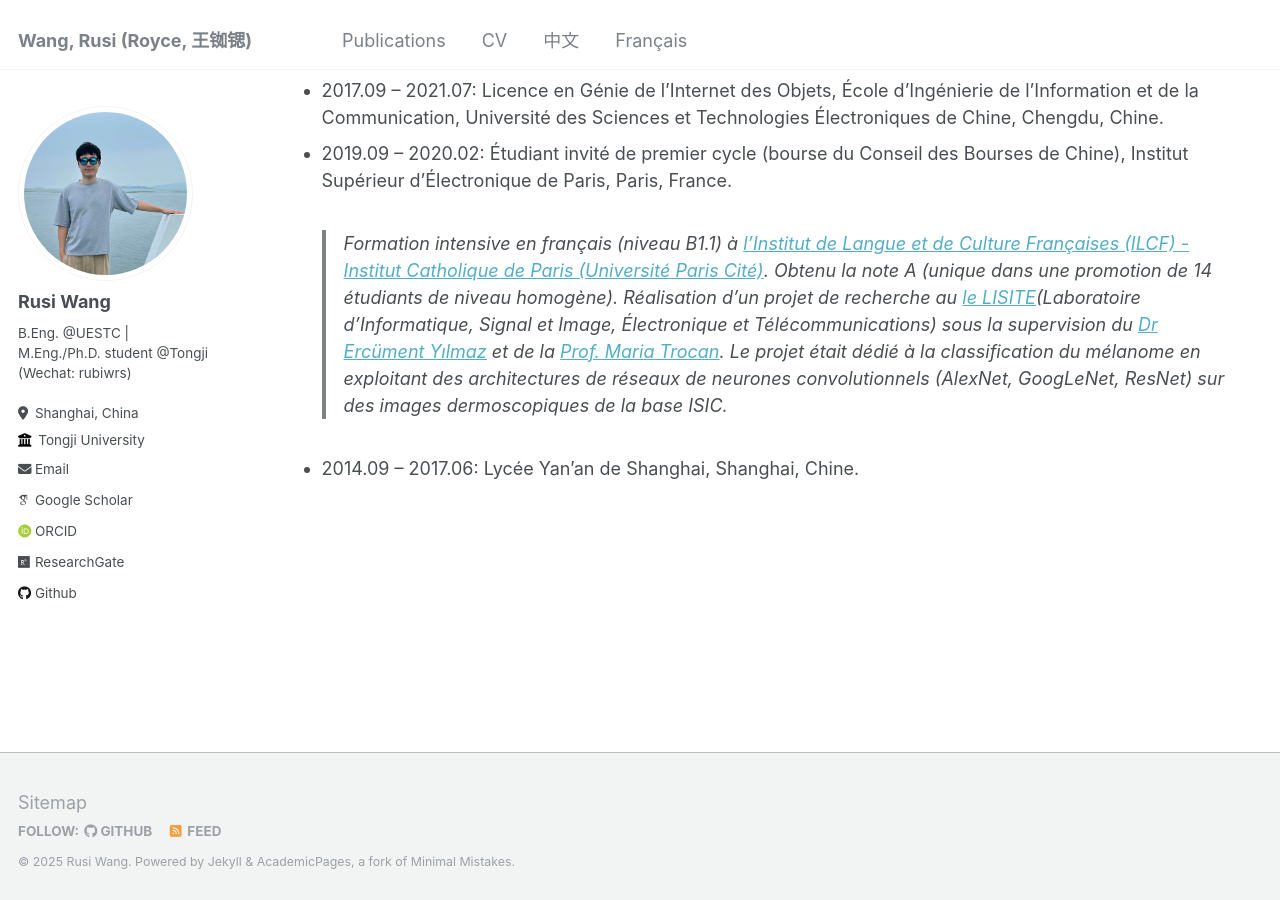
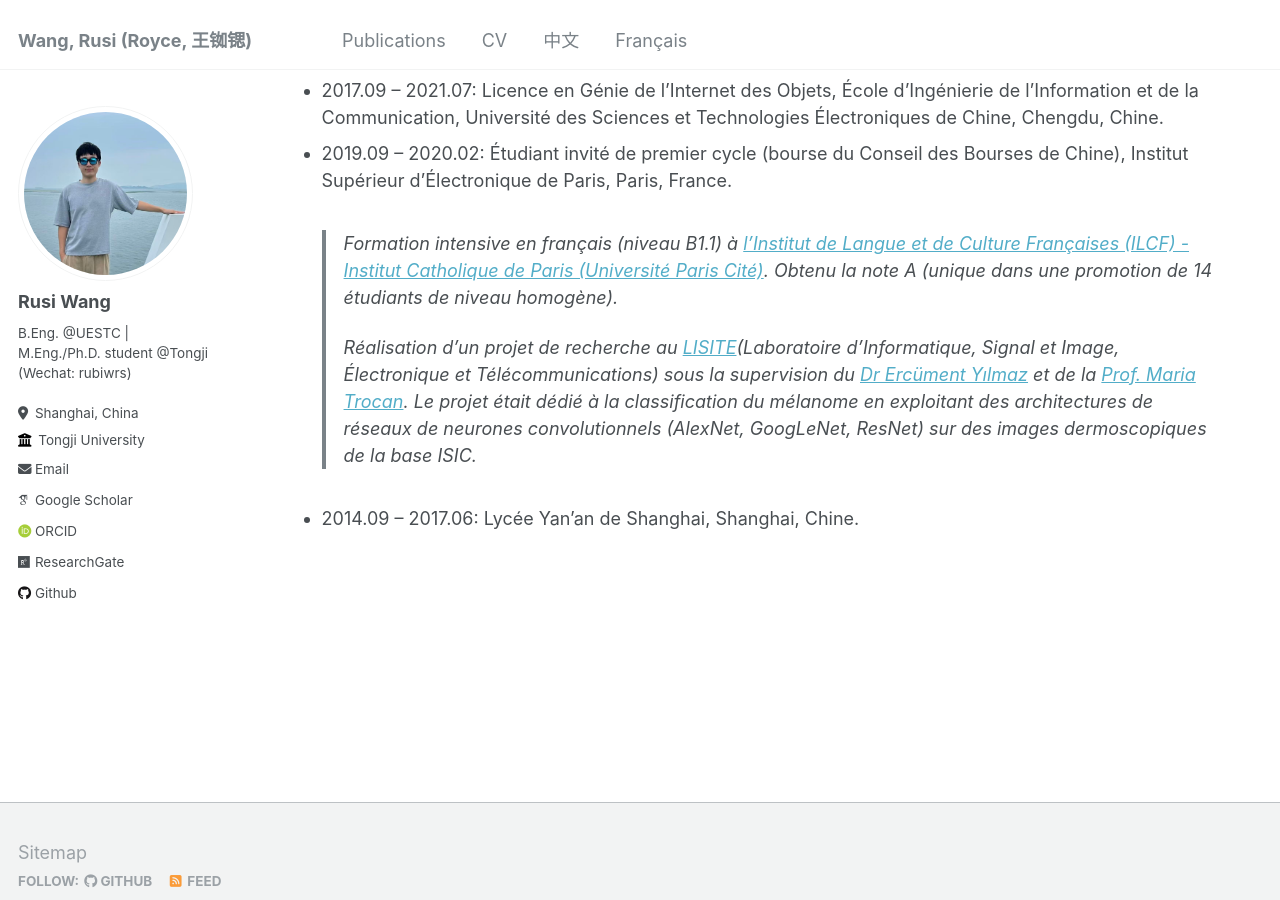
Before and after one commit to RusiWang99/RusiWang99.github.io, a Jekyll site: the page built from _pages/french.md, in a window 1280 px wide and 900 px high, scrolled down 488 px. Built offline with Jekyll 4.4.1, drawn with Linux system fonts in a browser that asks for light colours; some web fonts are replaced.

```diff
--- a/_pages/french.md
+++ b/_pages/french.md
@@ -16,5 +16,6 @@ Formation
 * 2017.09 – 2021.07: Licence en Génie de l'Internet des Objets, École d'Ingénierie de l'Information et de la Communication, Université des Sciences et Technologies Électroniques de Chine, Chengdu, Chine.
 * 2019.09 – 2020.02: Étudiant invité de premier cycle (bourse du Conseil des Bourses de Chine), Institut Supérieur d'Électronique de Paris, Paris, France.
 > Formation intensive en français (niveau B1.1) à [l'Institut de Langue et de Culture Françaises (ILCF) - Institut Catholique de Paris (Université Paris Cité)](https://ilcf.icp.fr/). Obtenu la note A (unique dans une promotion de 14 étudiants de niveau homogène).
-> Réalisation d'un projet de recherche au [le LISITE](https://www.isep.fr/la-recherche/)(Laboratoire d’Informatique, Signal et Image, Électronique et Télécommunications) sous la supervision du [Dr Ercüment Yılmaz](https://scholar.google.com/citations?user=1UesTpIAAAAJ&hl=en) et de la [Prof. Maria Trocan](https://scholar.google.com/citations?user=XEnZikgAAAAJ&hl=en&oi=sra). Le projet était dédié à la classification du mélanome en exploitant des architectures de réseaux de neurones convolutionnels (AlexNet, GoogLeNet, ResNet) sur des images dermoscopiques de la base ISIC.
+>
+> Réalisation d'un projet de recherche au [LISITE](https://www.isep.fr/la-recherche/)(Laboratoire d’Informatique, Signal et Image, Électronique et Télécommunications) sous la supervision du [Dr Ercüment Yılmaz](https://scholar.google.com/citations?user=1UesTpIAAAAJ&hl=en) et de la [Prof. Maria Trocan](https://scholar.google.com/citations?user=XEnZikgAAAAJ&hl=en&oi=sra). Le projet était dédié à la classification du mélanome en exploitant des architectures de réseaux de neurones convolutionnels (AlexNet, GoogLeNet, ResNet) sur des images dermoscopiques de la base ISIC.
 * 2014.09 – 2017.06: Lycée Yan'an de Shanghai, Shanghai, Chine.
```
